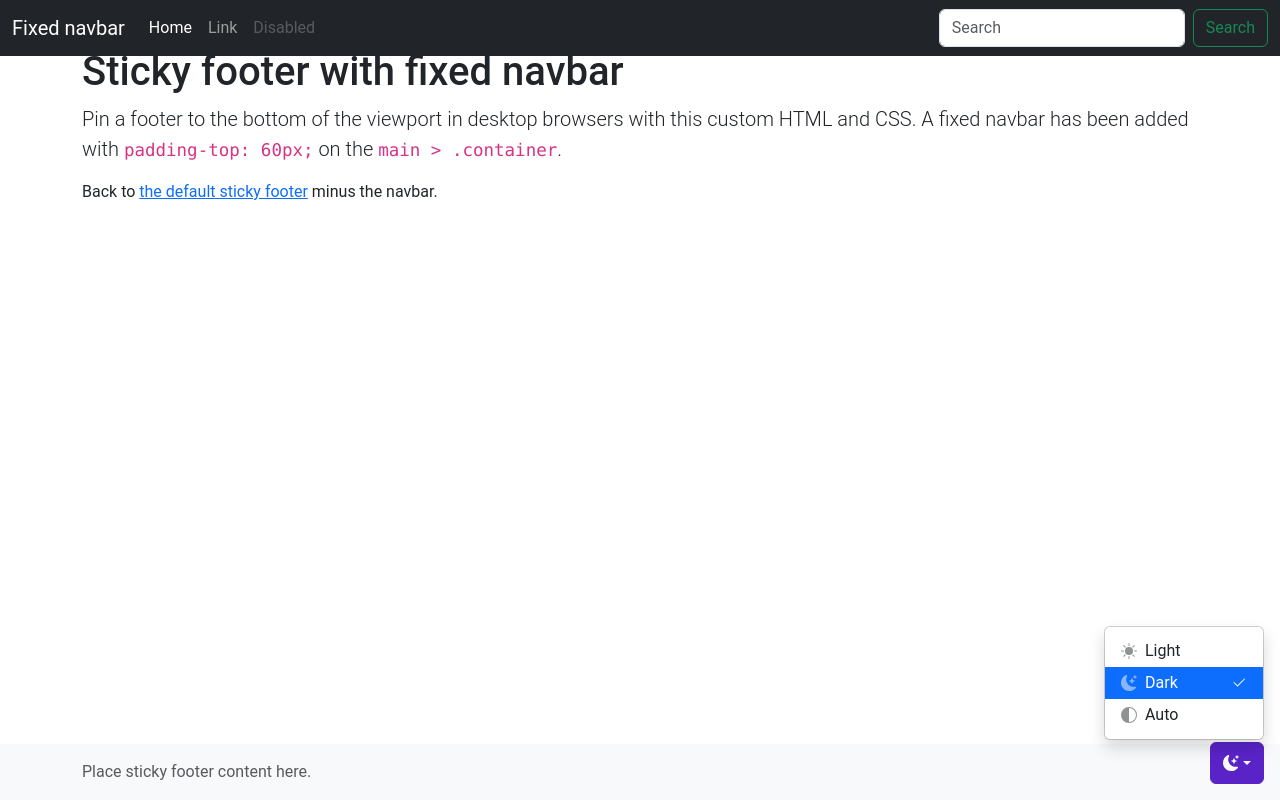
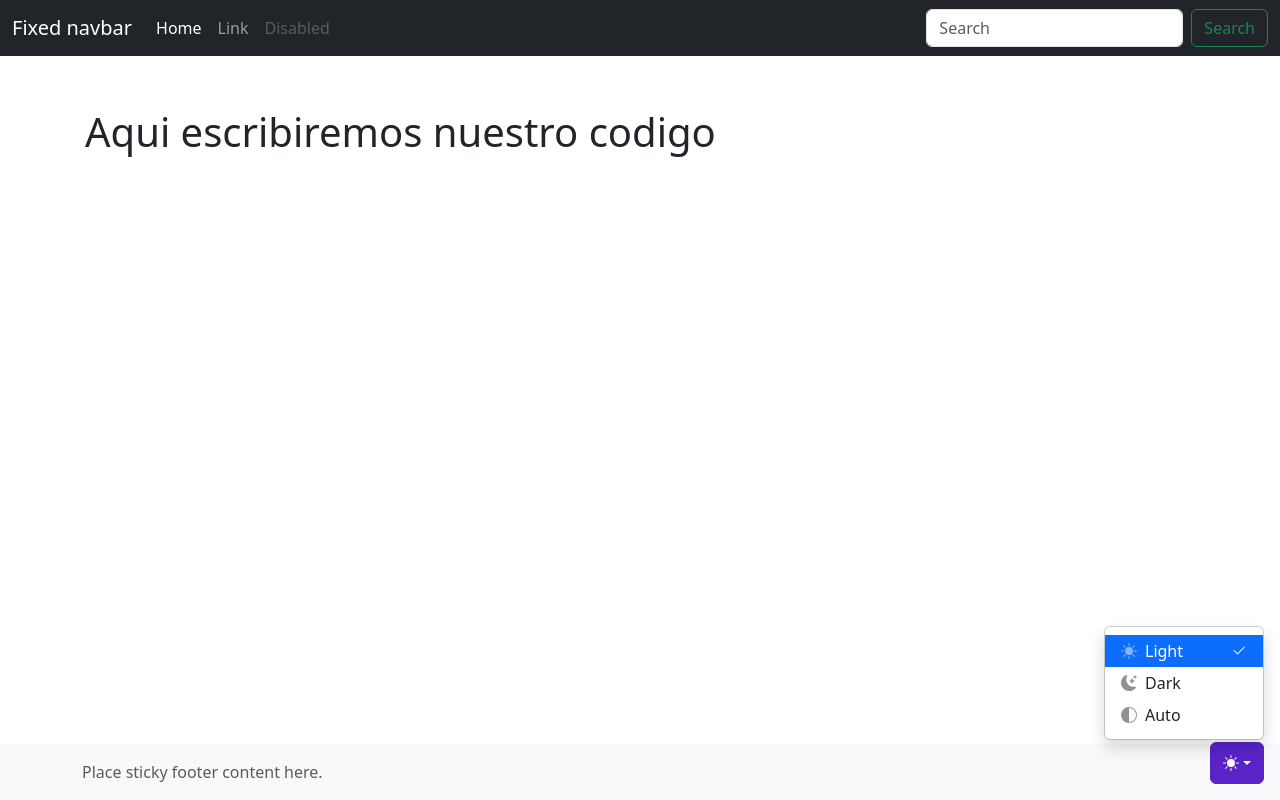
Before and after one commit to javierPortugal/Proyecto2_CRUD, a plain HTML site: page index.html in a window 1280 px wide. Both pictures are taken after a click on the button "Toggle theme". Drawn offline with nearby package versions, Linux system fonts and the light colour scheme.

Commit message:
update index.html
header annd footbar

```diff
--- a/assets/css/styles.css
+++ b/assets/css/styles.css
@@ -1,7 +1,7 @@
-* {
-    font-family: 'Roboto', sans-serif;
-}
+/* Custom page CSS
+-------------------------------------------------- */
+/* Not required for template or sticky footer method. */
 
-.text-blue {
-    color: #007bff;
-}
+main > .container {
+    padding: 60px 15px 0;
+  }
--- a/index.html
+++ b/index.html
@@ -1,10 +1,15 @@
 <!DOCTYPE html>
-<html lang="en" class="h-100">
+<html lang="en" class="h-100" data-bs-theme ="auto">
 
 <head>
     <meta charset="UTF-8">
     <meta http-equiv="X-UA-Compatible" content="IE=edge">
     <meta name="viewport" content="width=device-width, initial-scale=1.0">
+
+ <!--******************* insercion de Bootstrap ***********************************************-->
+    <link href="https://cdn.jsdelivr.net/npm/bootstrap@5.3.2/dist/css/bootstrap.min.css" rel="stylesheet" integrity="sha384-T3c6CoIi6uLrA9TneNEoa7RxnatzjcDSCmG1MXxSR1GAsXEV/Dwwykc2MPK8M2HN" crossorigin="anonymous">
+    <link rel="stylesheet" href="assets/css/styles.css">
+
 <!--   se agrega style-->
     <style>
         .bd-placeholder-img {
@@ -84,14 +89,10 @@
           display: block !important;
         }
     </style>
-
- <!--******************* insercion de Bootstrap ***********************************************-->
-    <link href="https://cdn.jsdelivr.net/npm/bootstrap@5.3.2/dist/css/bootstrap.min.css" rel="stylesheet" integrity="sha384-T3c6CoIi6uLrA9TneNEoa7RxnatzjcDSCmG1MXxSR1GAsXEV/Dwwykc2MPK8M2HN" crossorigin="anonymous">
-
-    <link rel="stylesheet" href="assets/css/styles.css">
+      <!--  se termina style -->
     <title>Document</title>
 </head>
-<body class="d-flex flex-column h-100 vsc-initialized">
+<body class="d-flex flex-column h-100">
 
     <!--        inicia el nuevo svg-->
     <svg xmlns="http://www.w3.org/2000/svg" class="d-none">
@@ -112,20 +113,20 @@
     <!-- termina el nuevo svg    -->
     <!--inicia dropdown-->
     <div class="dropdown position-fixed bottom-0 end-0 mb-3 me-3 bd-mode-toggle">
-        <button class="btn btn-bd-primary py-2 dropdown-toggle d-flex align-items-center" id="bd-theme" type="button" aria-expanded="false" data-bs-toggle="dropdown" aria-label="Toggle theme (dark)">
-          <svg class="bi my-1 theme-icon-active" width="1em" height="1em"><use href="#moon-stars-fill"></use></svg>
+        <button class="btn btn-bd-primary py-2 dropdown-toggle d-flex align-items-center" id="bd-theme" type="button" aria-expanded="false" data-bs-toggle="dropdown" aria-label="Toggle theme (light)">
+          <svg class="bi my-1 theme-icon-active" width="1em" height="1em"><use href="#sun-fill"></use></svg>
           <span class="visually-hidden" id="bd-theme-text">Toggle theme</span>
         </button>
-        <ul class="dropdown-menu dropdown-menu-end shadow" aria-labelledby="bd-theme-text">
+        <ul class="dropdown-menu dropdown-menu-end shadow" aria-labelledby="bd-theme-text" style="">
           <li>
-            <button type="button" class="dropdown-item d-flex align-items-center" data-bs-theme-value="light" aria-pressed="false">
+            <button type="button" class="dropdown-item d-flex align-items-center active" data-bs-theme-value="light" aria-pressed="true">
               <svg class="bi me-2 opacity-50 theme-icon" width="1em" height="1em"><use href="#sun-fill"></use></svg>
               Light
               <svg class="bi ms-auto d-none" width="1em" height="1em"><use href="#check2"></use></svg>
             </button>
           </li>
           <li>
-            <button type="button" class="dropdown-item d-flex align-items-center active" data-bs-theme-value="dark" aria-pressed="true">
+            <button type="button" class="dropdown-item d-flex align-items-center" data-bs-theme-value="dark" aria-pressed="false">
               <svg class="bi me-2 opacity-50 theme-icon" width="1em" height="1em"><use href="#moon-stars-fill"></use></svg>
               Dark
               <svg class="bi ms-auto d-none" width="1em" height="1em"><use href="#check2"></use></svg>
@@ -174,9 +175,8 @@
     <!-- inicia el main class-->
     <main class="flex-shrink-0">
         <div class="container">
-          <h1 class="mt-5">Sticky footer with fixed navbar</h1>
-          <p class="lead">Pin a footer to the bottom of the viewport in desktop browsers with this custom HTML and CSS. A fixed navbar has been added with <code class="small">padding-top: 60px;</code> on the <code class="small">main &gt; .container</code>.</p>
-          <p>Back to <a href="/docs/5.3/examples/sticky-footer/">the default sticky footer</a> minus the navbar.</p>
+          <h1 class="mt-5">Aqui escribiremos nuestro codigo</h1>
+
         </div>
     </main>
     <!--  termina el main class-->
@@ -191,5 +191,6 @@
 
     <script src="https://cdn.jsdelivr.net/npm/bootstrap@5.3.2/dist/js/bootstrap.bundle.min.js" integrity="sha384-C6RzsynM9kWDrMNeT87bh95OGNyZPhcTNXj1NW7RuBCsyN/o0jlpcV8Qyq46cDfL" crossorigin="anonymous"></script>
     <script src="assets/js/index.js"></script>
+
 </body>
 </html>
```
Lines whose indentation alone changed are shown as unchanged.
